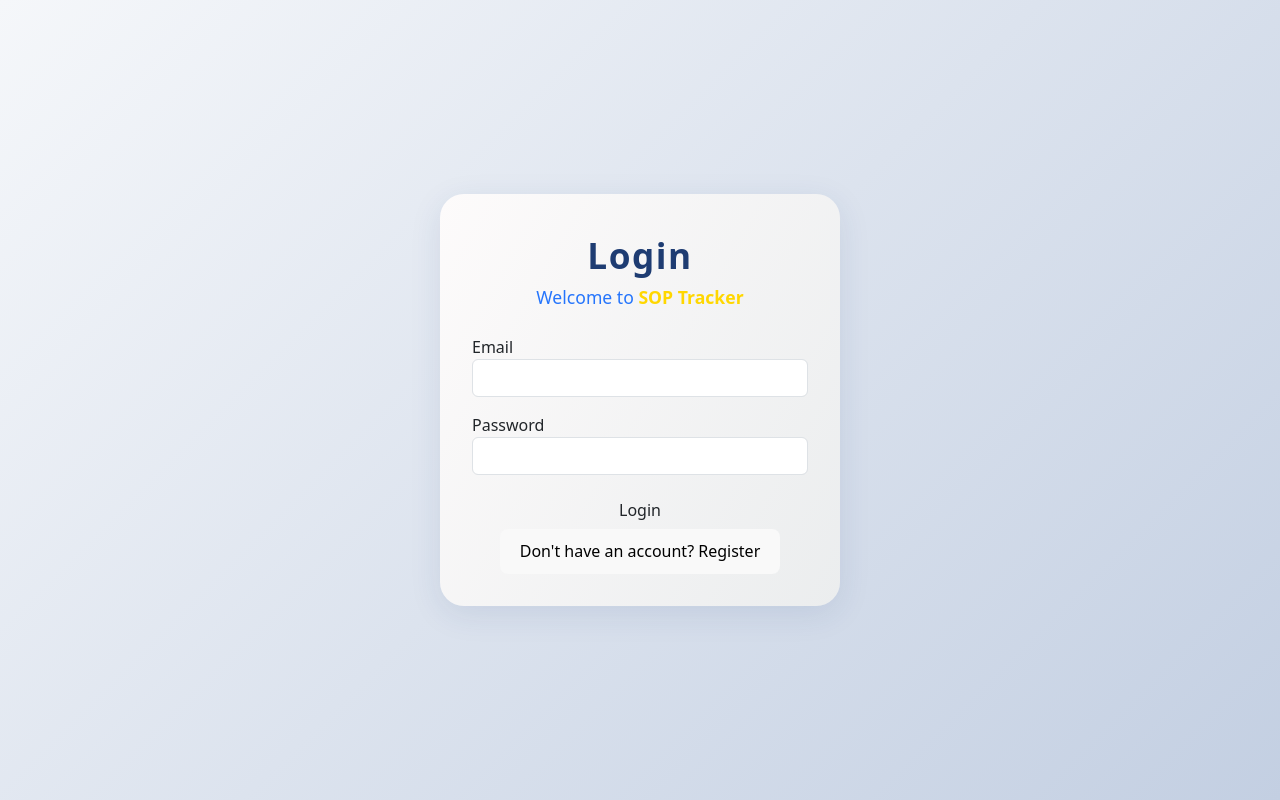
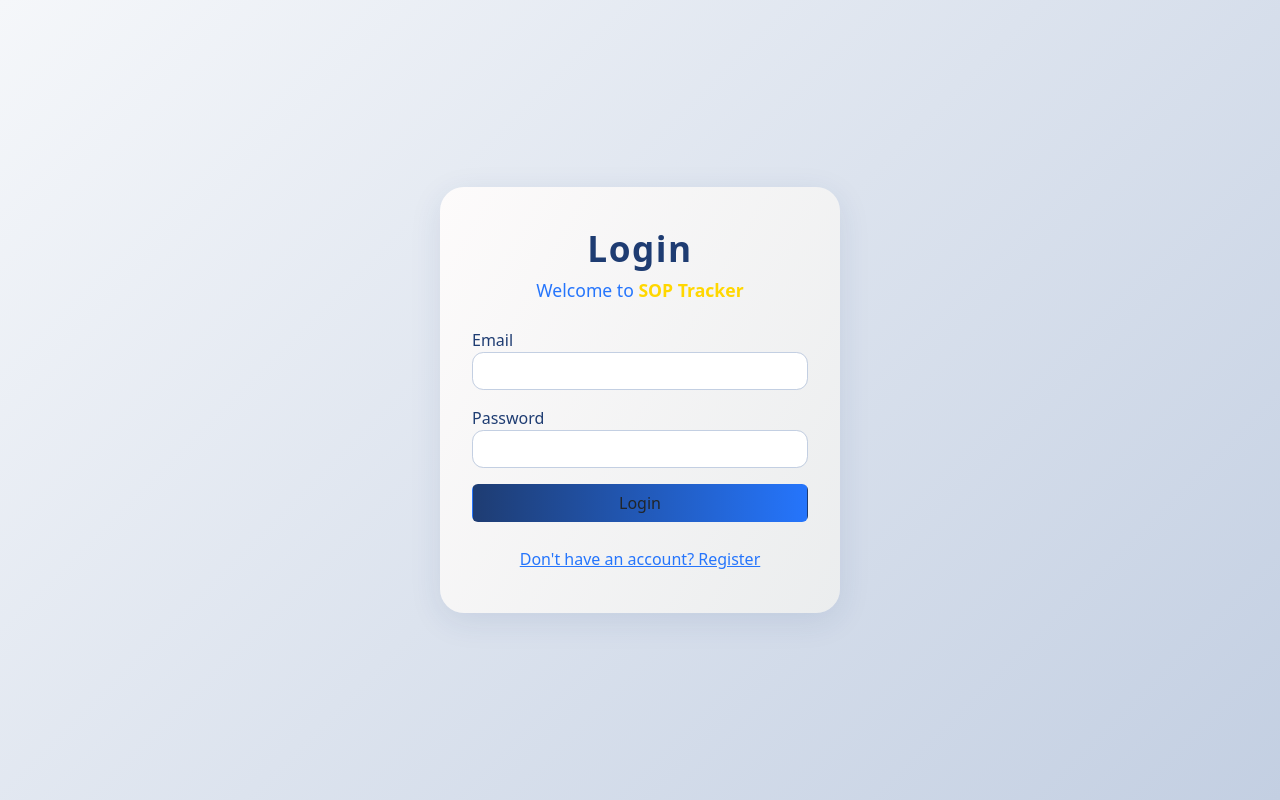
Before and after one commit to chicalauren/SOP_Tracking, a React (Vite) app in the folder client/: page / in a window 1280 px wide. Built offline with nearby package versions, Linux system fonts and the light colour scheme.

Commit message:
added some more styling to the button on the AuthPage

```diff
--- a/client/src/pages/AuthPage.css
+++ b/client/src/pages/AuthPage.css
@@ -33,3 +33,45 @@
   text-align: center;
   margin-bottom: 1.5rem;
 }
+
+.auth-form label {
+  font-weight: 500;
+  color: #1e3c72;
+}
+
+.auth-form .form-control {
+  border-radius: 0.7rem;
+  border: 1px solid #c3cfe2;
+  margin-bottom: 1rem;
+}
+
+.auth-btn {
+  border-radius: 0.8rem;
+  font-weight: 600;
+  background: linear-gradient(90deg, #1e3c72 0%, #2575fc 100%);
+  border: none;
+  color: #fff;
+  transition: background 0.2s;
+}
+
+.auth-btn:hover {
+  background: linear-gradient(90deg, #2575fc 0%, #1e3c72 100%);
+}
+
+.auth-toggle-btn {
+  color: #2575fc;
+  font-weight: 500;
+  text-decoration: underline;
+  background: none;
+  border: none;
+  margin-top: 1rem;
+  cursor: pointer;
+}
+
+.auth-alert {
+  border-radius: 0.5rem;
+  padding: 0.5rem 1rem;
+  margin-bottom: 1rem;
+  font-size: 0.95rem;
+  text-align: center;
+}
```
